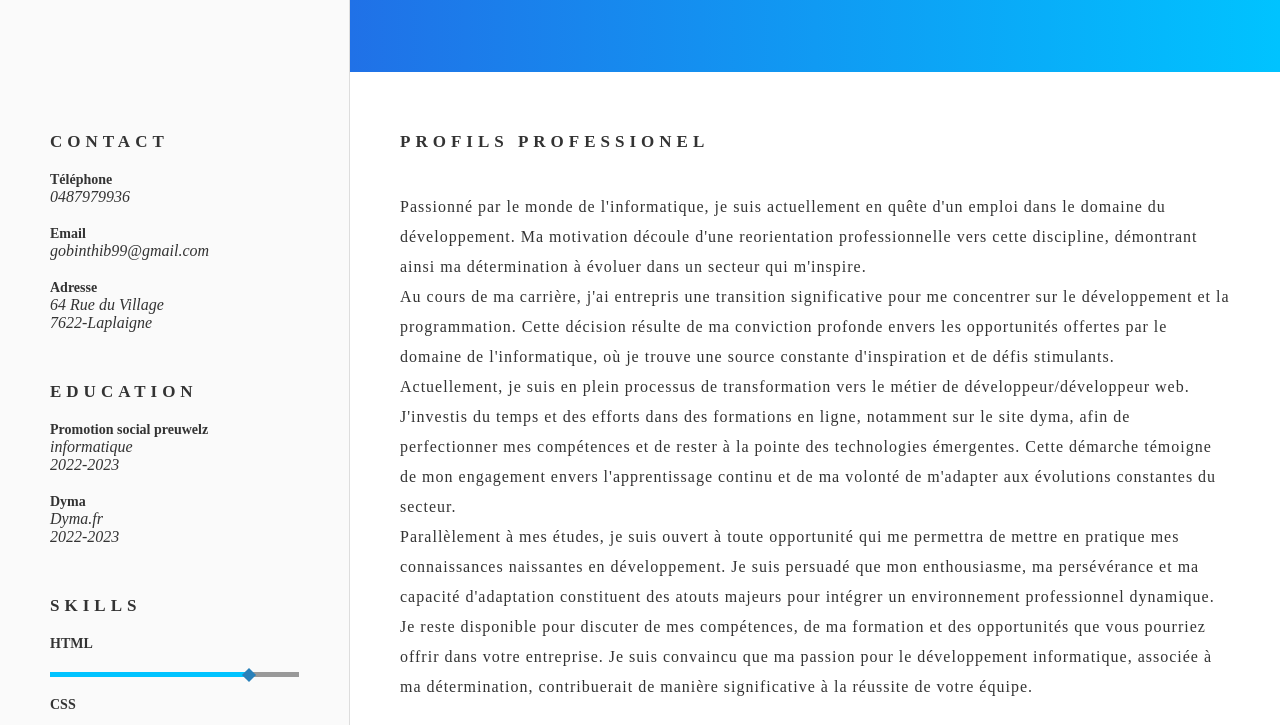
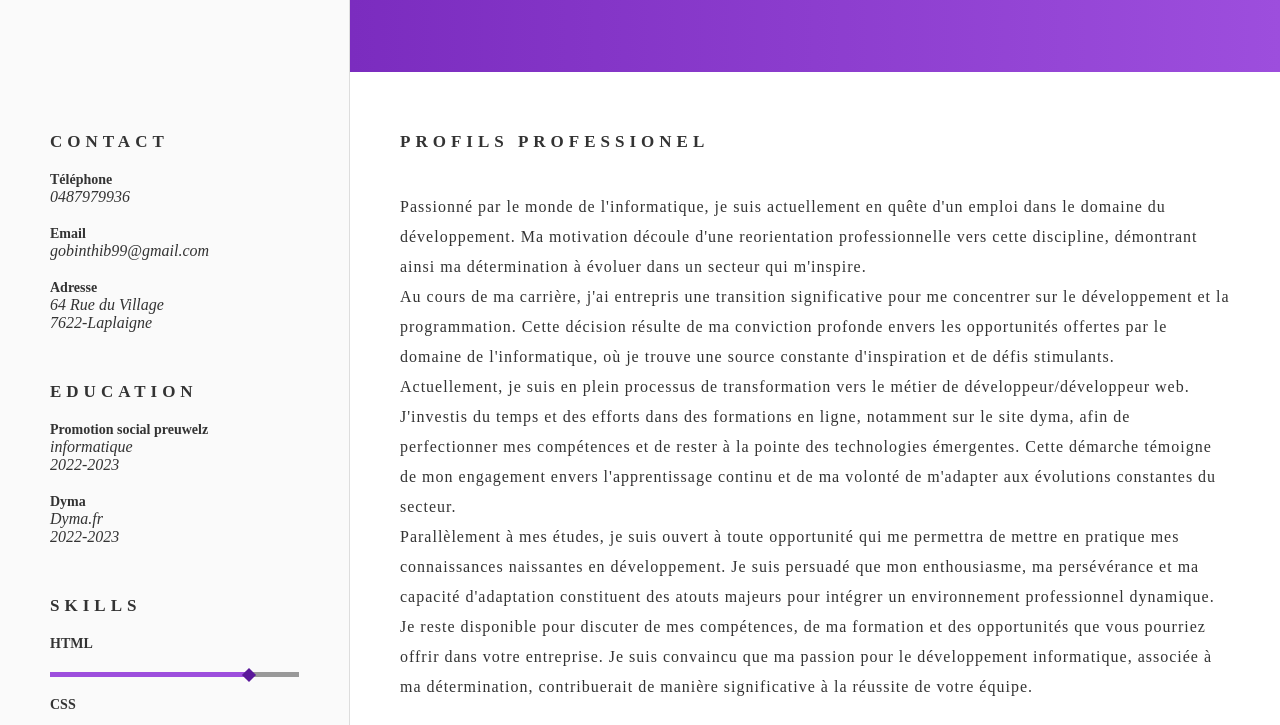
Before and after one commit to thino-yoshi/cv-thib, a website: page index.html in a window 1280 px wide. Shown: the part 236-961 px from the top of the page. Drawn offline with Linux system fonts and the light colour scheme.

Commit message:
modif donnée

```diff
--- a/scss/variable.scss
+++ b/scss/variable.scss
@@ -1,9 +1,12 @@
 :root {
   --font-family: font-family: 'Mulish', sans-serif;
   // color::
-  --light: #00c3ff;
-  --primary: #2071e7;
-  --dark: #2980b9;
+  // --light: #00c3ff;
+  // --primary: #2071e7;
+  // --dark: #2980b9;
+  --light: #9d4edd;
+  --primary: #7b2cbf;
+  --dark: #5a189a;
   --text: #333;
   --background: #fafafa;
   --hint: #999;
```
Also changed, not shown: css/style.css, css/variable.css, 2 other files.
